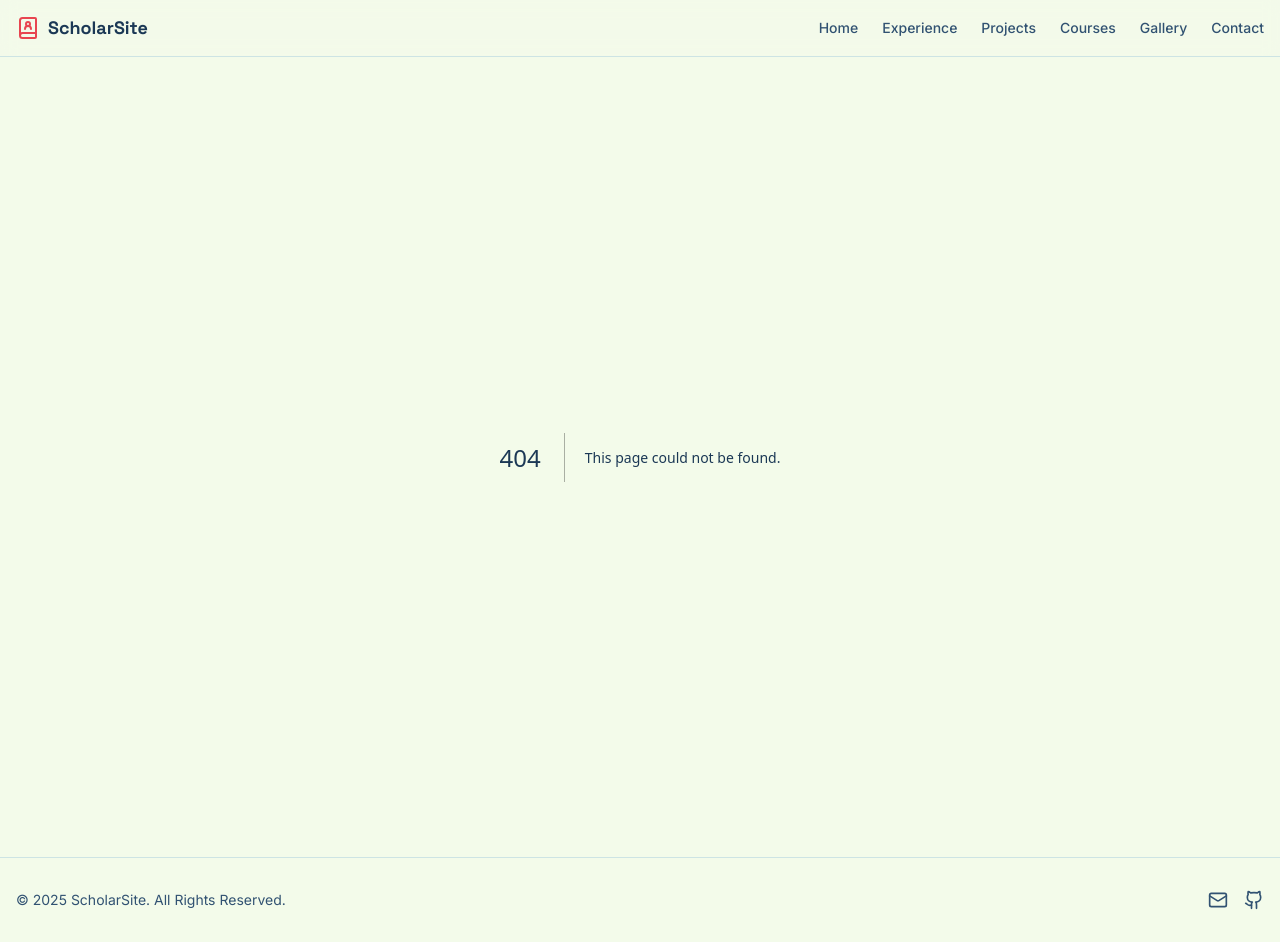
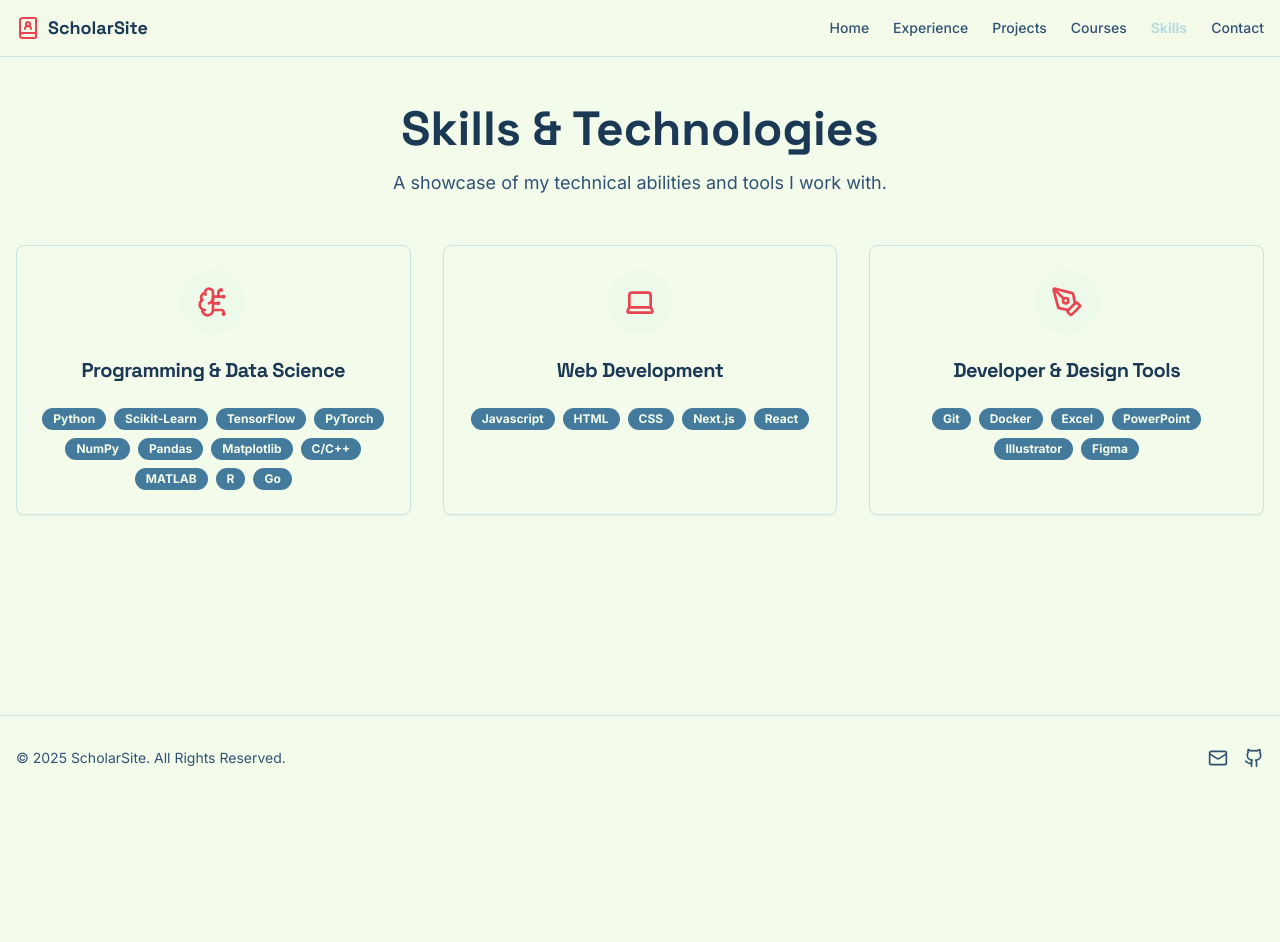
Before and after one commit to DearShervin/dearshervin.github.io, a Next.js app: page /studio/skills in a window 1280 px wide. Before the commit this address had no page. After the commit the page ends 800 px from the top, so only its background shows below. Built offline with nearby package versions, Linux system fonts and the light colour scheme.

Commit message:
initial commit

```diff
--- /dev/null
+++ b/src/app/skills/page.tsx
@@ -0,0 +1,59 @@
+import { Card, CardContent, CardHeader, CardTitle } from "@/components/ui/card";
+import { Code, BrainCircuit, PenTool, Database, Laptop } from "lucide-react";
+import { Badge } from "@/components/ui/badge";
+
+const skillCategories = [
+  {
+    icon: <BrainCircuit className="h-8 w-8 text-accent" />,
+    title: "Programming & Data Science",
+    skills: ["Python", "Scikit-Learn", "TensorFlow", "PyTorch", "NumPy", "Pandas", "Matplotlib", "C/C++", "MATLAB", "R", "Go"],
+  },
+  {
+    icon: <Laptop className="h-8 w-8 text-accent" />,
+    title: "Web Development",
+    skills: ["Javascript", "HTML", "CSS", "Next.js", "React"],
+  },
+  {
+    icon: <PenTool className="h-8 w-8 text-accent" />,
+    title: "Developer & Design Tools",
+    skills: ["Git", "Docker", "Excel", "PowerPoint", "Illustrator", "Figma"],
+  },
+];
+
+
+export default function SkillsPage() {
+  return (
+    <div className="container mx-auto max-w-7xl px-4 py-12">
+      <header className="mb-12 text-center">
+        <h1 className="font-headline text-4xl font-bold md:text-5xl">
+          Skills & Technologies
+        </h1>
+        <p className="mt-4 text-lg text-muted-foreground">
+          A showcase of my technical abilities and tools I work with.
+        </p>
+      </header>
+
+      <section id="skills">
+        <div className="grid grid-cols-1 gap-8 md:grid-cols-2 lg:grid-cols-3">
+          {skillCategories.map((category, index) => (
+            <Card key={index}>
+              <CardHeader className="items-center">
+                <div className="mx-auto flex h-16 w-16 items-center justify-center rounded-full bg-primary/10">
+                  {category.icon}
+                </div>
+                <CardTitle className="font-headline pt-4 text-center text-xl">{category.title}</CardTitle>
+              </CardHeader>
+              <CardContent className="flex flex-wrap justify-center gap-2">
+                {category.skills.map((skill) => (
+                    <Badge key={skill} variant="secondary">
+                        {skill}
+                    </Badge>
+                ))}
+              </CardContent>
+            </Card>
+          ))}
+        </div>
+      </section>
+    </div>
+  );
+}
--- a/src/components/layout/Header.tsx
+++ b/src/components/layout/Header.tsx
@@ -13,7 +13,7 @@ const navLinks = [
   { href: "/experience", label: "Experience" },
   { href: "/projects", label: "Projects" },
   { href: "/courses", label: "Courses" },
-  { href: "/gallery", label: "Gallery" },
+  { href: "/skills", label: "Skills" },
   { href: "/contact", label: "Contact" },
 ];
 
```
